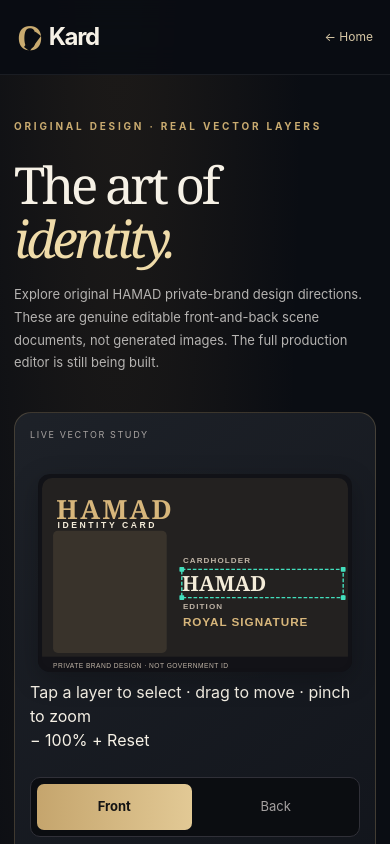
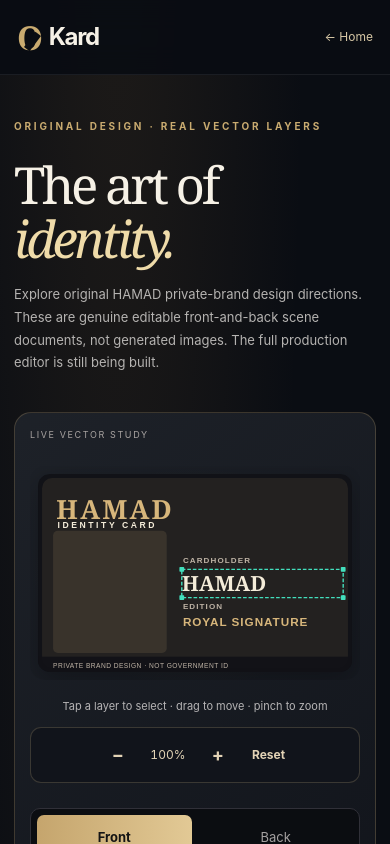
Before and after one commit to prince-web-beb/OKard, a SvelteKit app in the folder apps/web/: page /lab in a window 390 px wide. Shown: the top 844 px of the page. Built offline with nearby package versions, Linux system fonts and the light colour scheme.

Commit message:
style(android): touch-only artboard gestures, accessible zoom buttons and compact mobile canvas toolbar

```diff
--- a/apps/web/src/app.css
+++ b/apps/web/src/app.css
@@ -332,3 +332,65 @@
 @media (max-width: 480px) {
   .lab-import-control { font-size: 11px; }
 }
+
+
+/* Android-first card editing: pointer capture is limited to the artboard.
+   Numeric layer coordinates remain available for keyboard/screen-reader users. */
+.artwork-stage {
+  touch-action: none;
+  user-select: none;
+  -webkit-user-select: none;
+  transform-origin: center center;
+  cursor: default;
+}
+.artwork-stage [data-okard-layer] {
+  cursor: grab;
+}
+.artwork-stage.dragging [data-okard-layer] { cursor: grabbing; }
+.canvas-tools {
+  display: flex;
+  flex-wrap: wrap;
+  gap: 12px;
+  justify-content: space-between;
+  align-items: center;
+  margin-top: 19px;
+}
+.canvas-tools > span {
+  font-size: 12px;
+  line-height: 1.45;
+  color: #b6b4b5;
+}
+.zoom-controls {
+  display: inline-flex;
+  align-items: center;
+  gap: 3px;
+  border-radius: 11px;
+  background: #11141b;
+  border: 1px solid var(--line);
+  padding: 5px;
+}
+.zoom-controls button {
+  min-width: 44px;
+  min-height: 44px;
+  background: transparent;
+  color: #e3d3b6;
+  border: none;
+  border-radius: 6px;
+  font-size: 18px;
+  font-weight: 700;
+}
+.zoom-controls button:last-child { padding: 0 9px; font-size: 12px; }
+.zoom-controls button:hover:not(:disabled) { background: rgba(197,165,111,.15); }
+.zoom-controls output {
+  min-width: 50px;
+  text-align: center;
+  font-size: 12px;
+  font-variant-numeric: tabular-nums;
+  color: #e4d5b7;
+}
+@media (max-width: 560px) {
+  .canvas-tools { display: grid; justify-content: stretch; }
+  .canvas-tools > span { text-align: center; font-size: 11px; }
+  .zoom-controls { justify-content: center; }
+  .svg-preview-wrap { overflow: clip; }
+}
```
